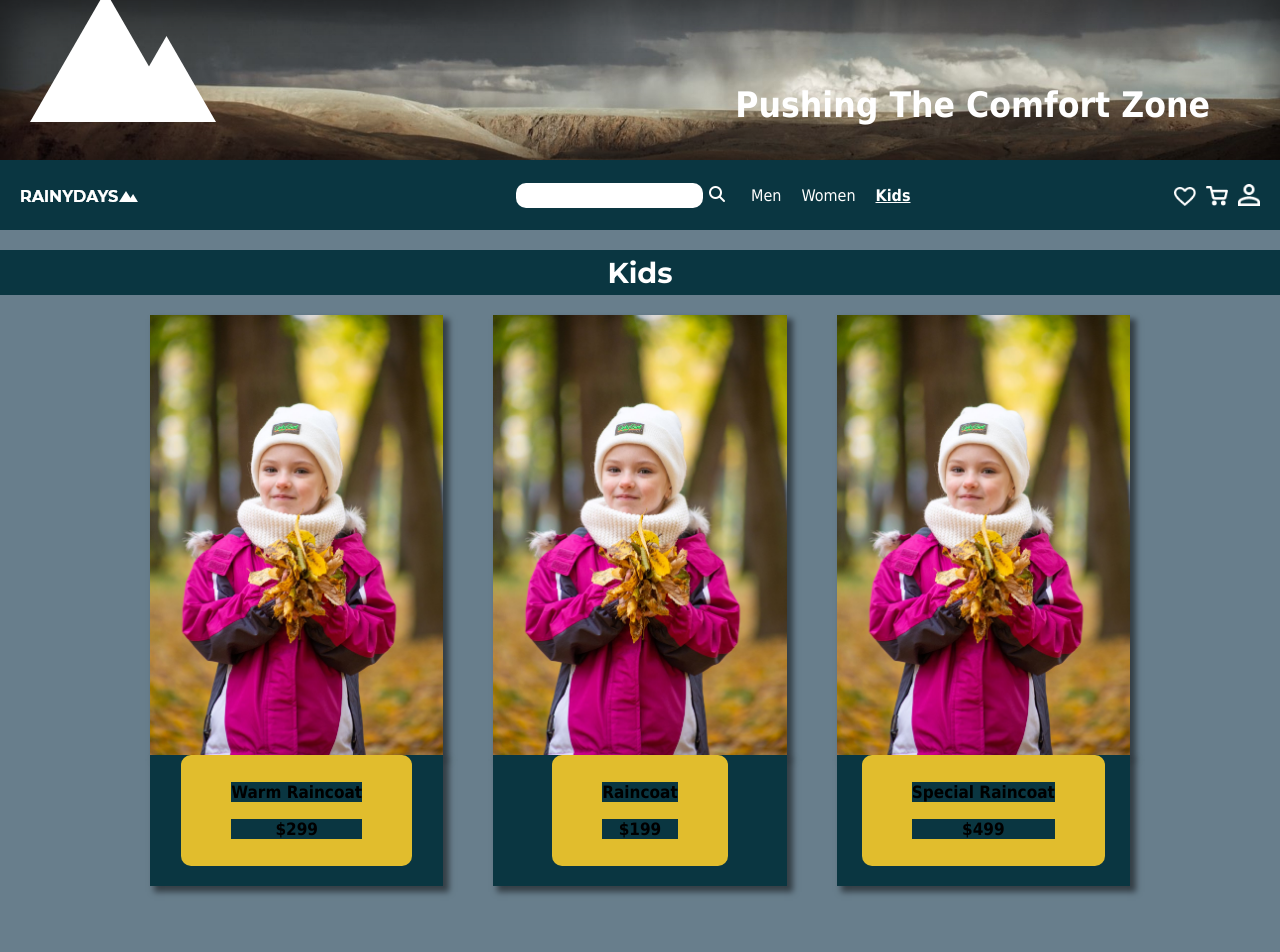
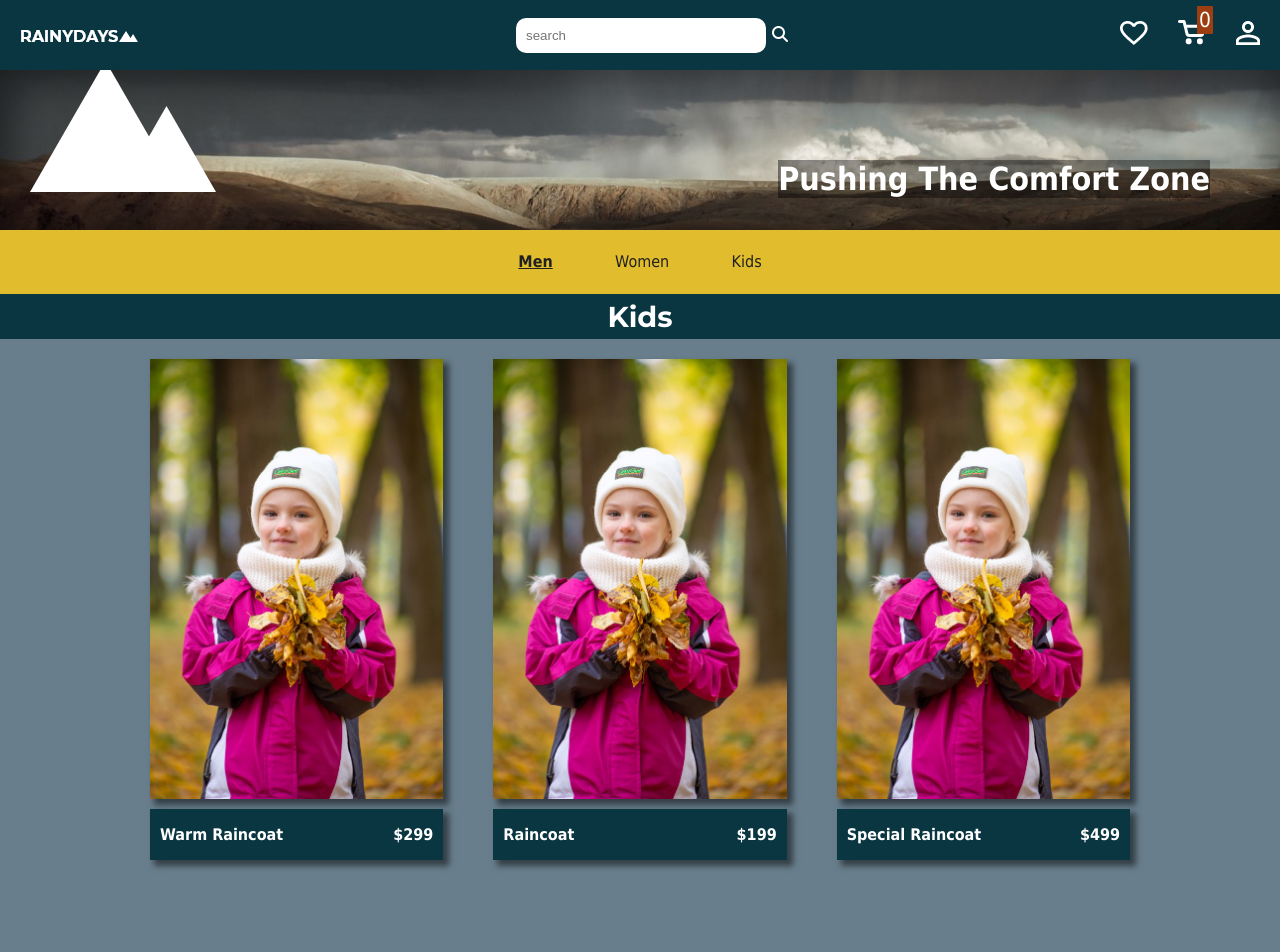
Before and after one commit to Noroff-FEU-Assignments/cross-course-project-bjornhaavard, a website with bundled scripts: page products/kids/kids.html in a window 1280 px wide. Shown: the top 952 px of the page. Built offline with nearby package versions, Linux system fonts and the light colour scheme.

Commit message:
lots of stuff

```diff
--- a/about.html
+++ b/about.html
@@ -24,10 +24,6 @@
 </script>
   </head>
   <body>
-    <div class="before">
-      <figure><img src="/images/mobile/logo/Logo-Desktop.png" alt="rainydays logo" /></figure>
-      <p>pushing the comfort zone</p>
-    </div>
     <header class="header-bar">
       <figure class="logo">
         <a href="/index.html">
@@ -37,34 +33,45 @@
       <input type="checkbox" id="hamburger-menu" />
       <label for="hamburger-menu"><i class="fas fa-bars"></i></label>
       <nav>
-        <div class="nav-menu">
         <form action="/cta-response/search.html" method="get" class="box">
-            <input aria-label="search" type="text" id="search-bar" name="search-bar" />
+          <input aria-label="search" type="text" id="search-bar" placeholder="search" name="search-bar" />
           <button class="fas-fa-search" aria-label="search"><i class="fas fa-search"></i></button>
         </form>
-          <a href="/products/men/men.html" class="men">Men</a>
-          <a href="/products/women/women.html" class="women">Women</a>
-          <a href="/products/kids/kids.html" class="kids">Kids</a>
-        </div>
+        <div>
           <div class="icons-nav">
             <figure class="favorite">
               <a href="#">
-              <img src="images/Icon-favorite-border.png" alt="favorite" />
+                <img src="/images/Icon-favorite-border.png" alt="favorite" />
+                <!-- <i class="far fa-heart" aria-hidden="true"></i> -->
               </a>
             </figure>
             <figure class="cart">
               <a href="/products/cart.html">
-              <img src="images/mobile/logo/Icon-feather-shopping-cart.png" alt="shopping cart" />
+                <img src="/images/mobile/logo/Icon-feather-shopping-cart.png" alt="shopping cart" />
+                <!-- <i class="fas fa-shopping-cart" aria-hidden="true"></i> -->
+                <div class="cart-amount" id="cartAmount">0</div>
               </a>
             </figure>
             <figure class="person">
               <a href="#">
-              <img src="images/Icon-material-person-outline.png" alt="login" />
+                <img src="/images/Icon-material-person-outline.png" alt="login" />
+                <!-- <i class="far fa-user" aria-hidden="true"></i> -->
               </a>
             </figure>
           </div>
+        </div>
       </nav>
     </header>
+    <div class="before">
+      <figure><a href="/index.html"><img src="/images/mobile/logo/Logo-Desktop.png" alt="rainydays logo" /></figure></a>
+      <p>pushing the comfort zone</p>
+  </div>
+
+      <div class="nav-menu">
+        <a href="/products/men/men.html" class="men active">Men</a>
+        <a href="/products/women/women.html" class="women">Women</a>
+        <a href="/products/kids/kids.html" class="kids">Kids</a>
+      </div>
     <main class="about-main">
       <section class="welcome">
         <div class="welcome-text">
@@ -98,5 +105,6 @@
         </div>
       </div>
     </footer>
+    <script defer type="module" src="/js/index.js"></script>
   </body>
 </html>
--- a/css/styles.css
+++ b/css/styles.css
@@ -141,14 +141,18 @@ p::first-letter {
 
 /* navigation */
 
+i {
+  cursor: pointer;
+}
+
 nav {
   background-color: var(--header-color);
   display: none;
   z-index: 1000;
   width: 60%;
   right: 0px;
-  top: 86px;
-  height: 90vh;
+  top: 67px;
+  height: 70vh;
 }
 
 nav a {
@@ -157,20 +161,28 @@ nav a {
   margin: 0px;
 }
 
-.nav-menu {
+.nav-menu,
+.nav-menu a {
   display: flex;
-  flex-direction: column;
-  align-items: center;
-  width: 100%;
-  gap: 0px;
+  /* flex-direction: column; */
+  /* align-items: center; */
+  justify-content: center;
+  /* width: 100%; */
+  gap: 40px;
+  color: #202020;
+  background-color: var(--yellow);
+  padding: 0.7rem;
 }
 
 .header-bar {
   background-color: #0a3641;
-  margin-bottom: 20px;
+  /* margin-bottom: 20px; */
   padding: 20px;
   display: flex;
   justify-content: space-between;
+  top: 0;
+  position: sticky;
+  z-index: 100;
 }
 
 /* about-us */
@@ -256,9 +268,13 @@ form {
   font-size: 1rem;
 }
 
-.icons-nav img {
+select {
+  padding: 10px;
+}
+
+/* .icons-nav img {
   width: 22px;
-}
+} */
 
 .jacket-specific {
   flex: 1;
@@ -311,6 +327,7 @@ img a {
 #hamburger-menu {
   display: none;
   align-items: end;
+  cursor: pointer;
 }
 
 .logo {
@@ -475,6 +492,7 @@ textarea {
   border-radius: 10px;
   margin: 20px auto;
   padding: 10px;
+  width: 250px;
   border: none;
 }
 
@@ -534,17 +552,6 @@ textarea {
 /* Buttons */
 
 .cta {
-  /* font-family: "Montserrat", tahoma, sans-serif;
-  text-align: center;
-  font-size: 1rem;
-  font-weight: bold;
-  background-color: #0a3641;
-  display: flex;
-  justify-content: space-between;
-  padding: 0px 10px;
-  text-transform: capitalize;
-  margin: 10px 0px 10px 0px;
-  padding: 10px 50px; */
   display: inline-block;
   background-color: var(--yellow);
   padding: 10px 50px;
@@ -558,6 +565,20 @@ textarea {
   cursor: pointer;
   border: 0px;
   margin-bottom: 20px;
+}
+
+.cta-products {
+  font-family: "Montserrat", tahoma, sans-serif;
+  text-align: center;
+  font-size: 1rem;
+  font-weight: bold;
+  background-color: #0a3641;
+  display: flex;
+  justify-content: space-between;
+  padding: 0px 10px;
+  text-transform: capitalize;
+  margin: 10px 0px 10px 0px;
+  /* padding: 10px 50px; */
 }
 
 .cta-submit:before {
@@ -738,6 +759,8 @@ footer {
 
   .nav-menu {
     gap: 20px;
+    background-color: var(--yellow);
+    /* padding: 2rem; */
   }
 
   #hamburger-menu {
@@ -788,14 +811,19 @@ footer {
 @media (min-width: 736px) {
   /* before */
 
+  #logoRainyDays {
+    width: 280px;
+  }
+
   .before {
     display: flex;
     background-image: url(/images/pexels-kirill-lazarev-8573474-resized.jpg);
     background-size: cover;
     background-repeat: no-repeat;
     width: 100%;
+    margin-top: 0;
     height: 20vh;
-    font-size: 2.2rem;
+    font-size: 2rem;
     font-family: "Tahoma", "Segoe UI", Verdana, sans-serif, Verdana, sans-serif;
     font-weight: bold;
     justify-content: space-between;
@@ -811,6 +839,7 @@ footer {
   .before p {
     margin-right: 70px;
     text-transform: capitalize;
+    box-shadow: inset 0px 0px 40px 10px rgba(0, 0, 0, 0.5);
   }
 
   /* navigation */
@@ -821,8 +850,9 @@ footer {
     position: relative;
     height: 30px;
     top: 0px;
-    text-align: center;
-    margin-top: 0px;
+    justify-content: inherit;
+    /* text-align: center;
+    margin-top: 0px; */
   }
 
   nav a {
@@ -839,17 +869,17 @@ footer {
     background-color: var(--header-color);
   }
 
-  #search-bar {
+  /* #search-bar {
     padding: 5px;
-  }
+  } */
 
-  .nav-menu {
+  /* .nav-menu {
     display: flex;
     flex-direction: row;
     align-items: center;
     justify-content: left;
     gap: 20px;
-  }
+  } */
 
   label {
     display: none;
@@ -857,8 +887,9 @@ footer {
 
   .icons-nav {
     display: flex;
-    gap: 10px;
+    gap: 30px;
     align-items: flex-end;
+    font-size: 1.3rem;
   }
 
   /* Products*/
--- a/js/cart/ui.js
+++ b/js/cart/ui.js
@@ -60,6 +60,7 @@ export function renderCart() {
                                     <p>Price $: ${item.price}</p>
                                     <img class="cart-portrait" src="/images/men/pexels-andrew-resize.jpg"</img>
                                     <button data-id="${item.id}"class="remove-from-cart">Remove</button>
+                                    <button class="cta" OnClick="location.href='/cta-response/checkout.html' ">checkout</button>
                                 </div>`;
   });
 
--- a/products/kids/kids.html
+++ b/products/kids/kids.html
@@ -24,10 +24,6 @@
 </script>
   </head>
   <body>
-    <div class="before">
-      <figure><img src="/images/mobile/logo/Logo-Desktop.png" alt="rainydays logo" /></figure>
-      <p>pushing the comfort zone</p>
-    </div>
     <header class="header-bar">
       <figure class="logo">
         <a href="/index.html">
@@ -37,15 +33,11 @@
       <input type="checkbox" id="hamburger-menu" />
       <label for="hamburger-menu"><i class="fas fa-bars"></i></label>
       <nav>
-        <div class="nav-menu">
         <form action="/cta-response/search.html" method="get" class="box">
-            <input aria-label="search" type="text" id="search-bar" name="search-bar" />
+          <input aria-label="search" type="text" id="search-bar" placeholder="search" name="search-bar" />
           <button class="fas-fa-search" aria-label="search"><i class="fas fa-search"></i></button>
         </form>
-        <a href="/products/men/men.html" class="men">Men</a>
-        <a href="/products/women/women.html" class="women">Women</a>
-        <a href="/products/kids/kids.html" class="kids active">Kids</a>
-      </div>
+        <div>
           <div class="icons-nav">
             <figure class="favorite">
               <a href="#">
@@ -55,24 +47,35 @@
             <figure class="cart">
               <a href="/products/cart.html">
                 <img src="/images/mobile/logo/Icon-feather-shopping-cart.png" alt="shopping cart" />
+                <div class="cart-amount" id="cartAmount">0</div>
               </a>
             </figure>
             <figure class="person">
               <a href="#">
-            <img src="/images/Icon-material-person-outline.png" alt="person" />
+                <img src="/images/Icon-material-person-outline.png" alt="login" />
               </a>
             </figure>
           </div>
+        </div>
       </nav>
     </header>
+    <div class="before">
+        <figure><a href="/index.html"><img src="/images/mobile/logo/Logo-Desktop.png" alt="rainydays logo" /></figure></a>
+        <p>pushing the comfort zone</p>
+    </div>
     <main>
+      <div class="nav-menu">
+        <a href="/products/men/men.html" class="men active">Men</a>
+        <a href="/products/women/women.html" class="women">Women</a>
+        <a href="/products/kids/kids.html" class="kids">Kids</a>
+      </div>
     <h1>kids</h1>
     <section class="products-container">
       <div class="products">
          <a href="/products/men/product-warm-raincoat.html">
          <figure><img src="/images/mobile/pexels-alex-9974540kids_resized.jpg" alt="girl holding yellow leaves in her hands smiling">
           <div class="product-grid">
-           <div class="cta">
+           <div class="cta-products">
            <p>warm raincoat</p>
            <p>$299</p>
            </div>
@@ -84,7 +87,7 @@
         <a href="/products/men/product-warm-raincoat.html">
         <figure><img src="/images/mobile/pexels-alex-9974540kids_resized.jpg" alt="girl holding yellow leaves in her hands smiling">
           <div class="product-grid">
-           <div class="cta">
+           <div class="cta-products">
          <p>raincoat</p>
          <p>$199</p>
           </div>
@@ -96,7 +99,7 @@
       <a href="/products/men/product-warm-raincoat.html">
       <figure><img src="/images/mobile/pexels-alex-9974540kids_resized.jpg" alt="girl holding yellow leaves in her hands smiling">
         <div class="product-grid">
-          <div class="cta">
+          <div class="cta-products">
             <p>special raincoat</p>
             <p>$499</p>
            </div>
```
Also changed, not shown: contact.html (+20 -14 lines), cta-response/checkout.html (+20 -13 lines), cta-response/purchase-succesful.html (+19 -12 lines), cta-response/register-successful.html (+18 -11 lines), cta-response/register.html (+18 -11 lines), index.html (+21 -18 lines), products/cart.html (+14 -12 lines), products/men/men.html (+19 -15 lines), products/men/product-warm-raincoat.html (+15 -10 lines), products/women/women.html (+20 -14 lines). Lines whose indentation alone changed are shown as unchanged.
